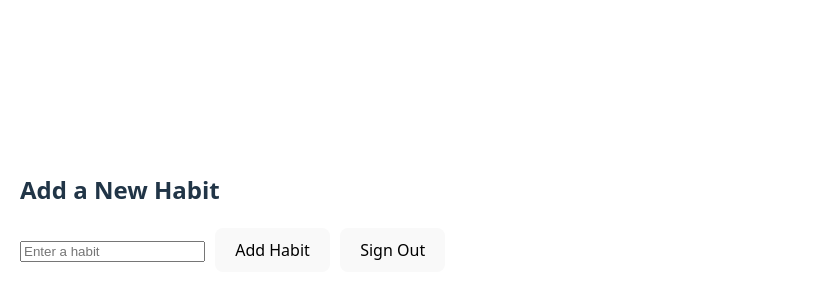
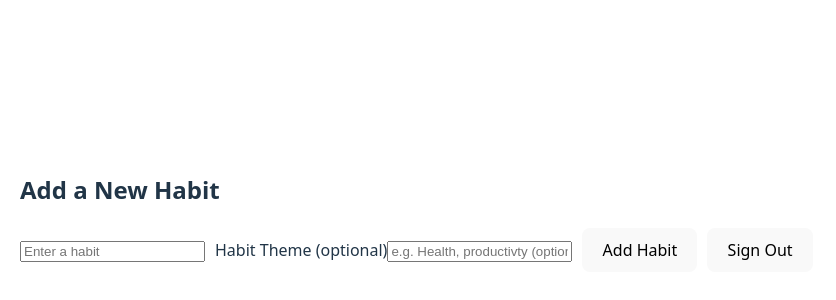
Before and after one commit to ihsankerr/react_test_vsc, a React app: page /habits in a window 1280 px wide. Shown: the part 188-488 px from the top of the page, without its empty margins (0-836 px from the left). Built offline with nearby package versions, Linux system fonts and the light colour scheme; the HTML template or start-up script is replaced by a standard one.

Commit message:
Added Habit Theme

```diff
--- a/src/Habits.jsx
+++ b/src/Habits.jsx
@@ -1,9 +1,12 @@
+// Import necessary libraries and components
 import React, { useState, useEffect } from 'react';
 import { supabase } from './supabaseClient';
 import { useNavigate } from 'react-router-dom'; // <-- added
 
+// Define the main HabitTracker components
 function HabitTracker() {
   const [habit, setHabit] = useState('');
+  const [theme, setTheme] = useState('');
   const [showConfirmation, setShowConfirmation] = useState(false);
   const [userId, setUserId] = useState(null);
   const navigate = useNavigate(); // <-- added
@@ -26,23 +29,26 @@ function HabitTracker() {
     fetchUser();
   }, []);
 
+  // Function to handle adding a new habit
   const handleAddHabit = async () => {
     if (!habit.trim() || !userId) return;
 
     const { data, error } = await supabase
       .from('habits')
-      .insert([{ habit, user_id: userId }]);
+      .insert([{ habit, user_id: userId, theme }]);
 
     if (error) {
       console.error('Error adding habit:', error.message);
     } else {
       console.log('Habit added:', data);
       setHabit('');
+      setTheme('');
       setShowConfirmation(true);
       setTimeout(() => setShowConfirmation(false), 2000);
     }
   };
 
+  // Function to handle user sign out
   const handleSignOut = async () => {
     const { error } = await supabase.auth.signOut();
     if (error) {
@@ -52,6 +58,7 @@ function HabitTracker() {
     }
   };
 
+  // Render the component UI
   return (
     <div style={{ padding: '20px' }}>
       <h2>Add a New Habit</h2>
@@ -60,6 +67,14 @@ function HabitTracker() {
         value={habit}
         onChange={(e) => setHabit(e.target.value)}
         placeholder="Enter a habit"
+        style={{ marginRight: '10px' }}
+      />
+      <label htmlFor="theme">Habit Theme (optional)</label>
+      <input
+        type="text"
+        value={theme}
+        onChange={(e) => setTheme(e.target.value)}
+        placeholder="e.g. Health, productivty (optional)"
         style={{ marginRight: '10px' }}
       />
       <button onClick={handleAddHabit}>Add Habit</button>
```
